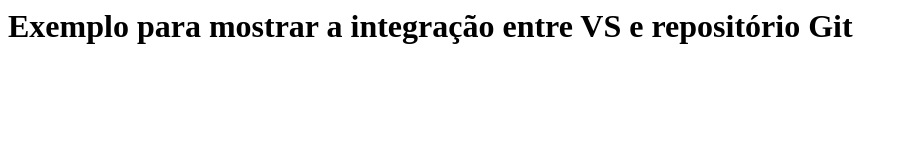
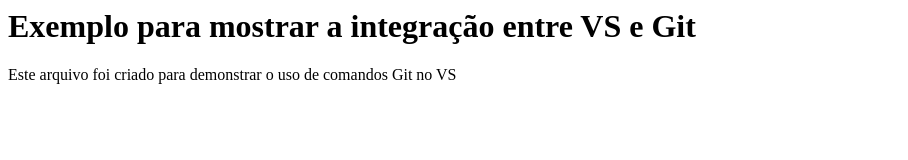
Before and after one commit to politeixeira/vscodeexemplos, a plain HTML site: page index.html in a window 1280 px wide. Shown: the whole page, without its empty margins (0-908 px from the left). Drawn offline with Linux system fonts and the light colour scheme.

Commit message:
Alterações no arquivo index

```diff
--- a/index.html
+++ b/index.html
@@ -4,6 +4,7 @@
 
 </head>
 <body>
-    <h1>Exemplo para mostrar a integração entre VS e repositório Git</h1>
+    <h1>Exemplo para mostrar a integração entre VS e Git</h1>
+    <p>Este arquivo foi criado para demonstrar o uso de comandos Git no VS</p>
 </body>
 </html>
```
